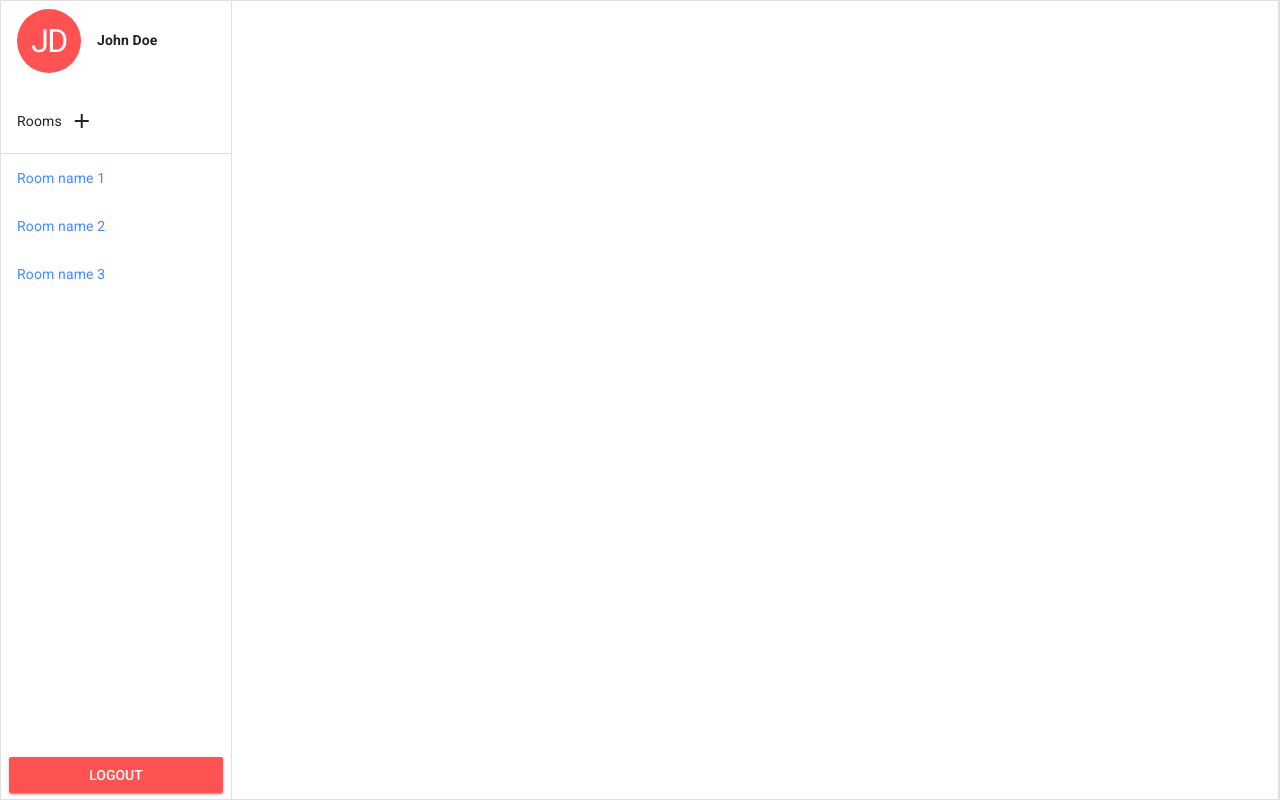
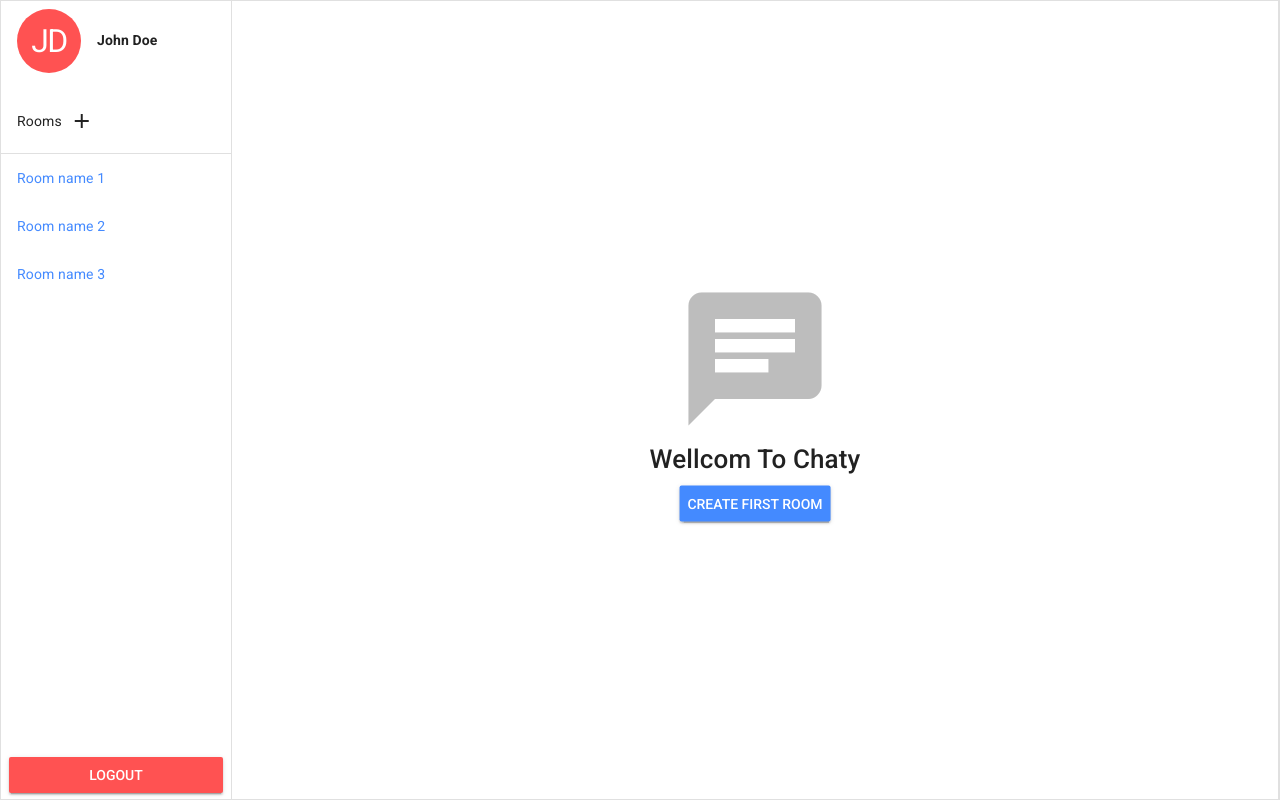
Before and after one commit to ratushnyak-k/goit-chaty, a Vue app: page /rooms in a window 1280 px wide. Built offline with nearby package versions, Linux system fonts and the light colour scheme; what vuefire would draw is missing.

Commit message:
added starter screen

```diff
--- /dev/null
+++ b/src/components/starter-screen.vue
@@ -0,0 +1,17 @@
+<template>
+  <md-empty-state md-icon="chat" md-label="Wellcom To Chaty">
+    <md-button class="md-primary md-raised" @click="onAddRoom">Create first room</md-button>
+  </md-empty-state>
+</template>
+
+<script>
+export default {
+  name: 'starter-screen',
+  props: {
+    onAddRoom: {
+      type: Function,
+      required: true,
+    },
+  },
+};
+</script>
--- a/src/views/rooms-list.vue
+++ b/src/views/rooms-list.vue
@@ -60,6 +60,11 @@
           ></edit-room-form>
         </md-dialog>
 
+        <starter-screen
+          :onAddRoom="onAddRoom"
+          class="str-screen"
+          v-if="!$route.params.id"
+        ></starter-screen>
         <router-view></router-view>
       </md-app-content>
     </md-app>
@@ -86,16 +91,25 @@
 .md-raised {
   margin-top: auto;
 }
+.str-screen {
+  position: absolute;
+  left: 50%;
+  top: 50%;
+  transform: translate(-50%, -50%);
+  text-align: center;
+}
 </style>
 
 <script>
 import RoomItem from '@/components/room-item';
 import EditRoomForm from '@/components/edit-room-form';
+import StarterScreen from '@/components/starter-screen';
 export default {
   name: 'rooms-list',
   components: {
     RoomItem,
     EditRoomForm,
+    StarterScreen,
   },
   data: () => ({
     showDialogType: '',
```
